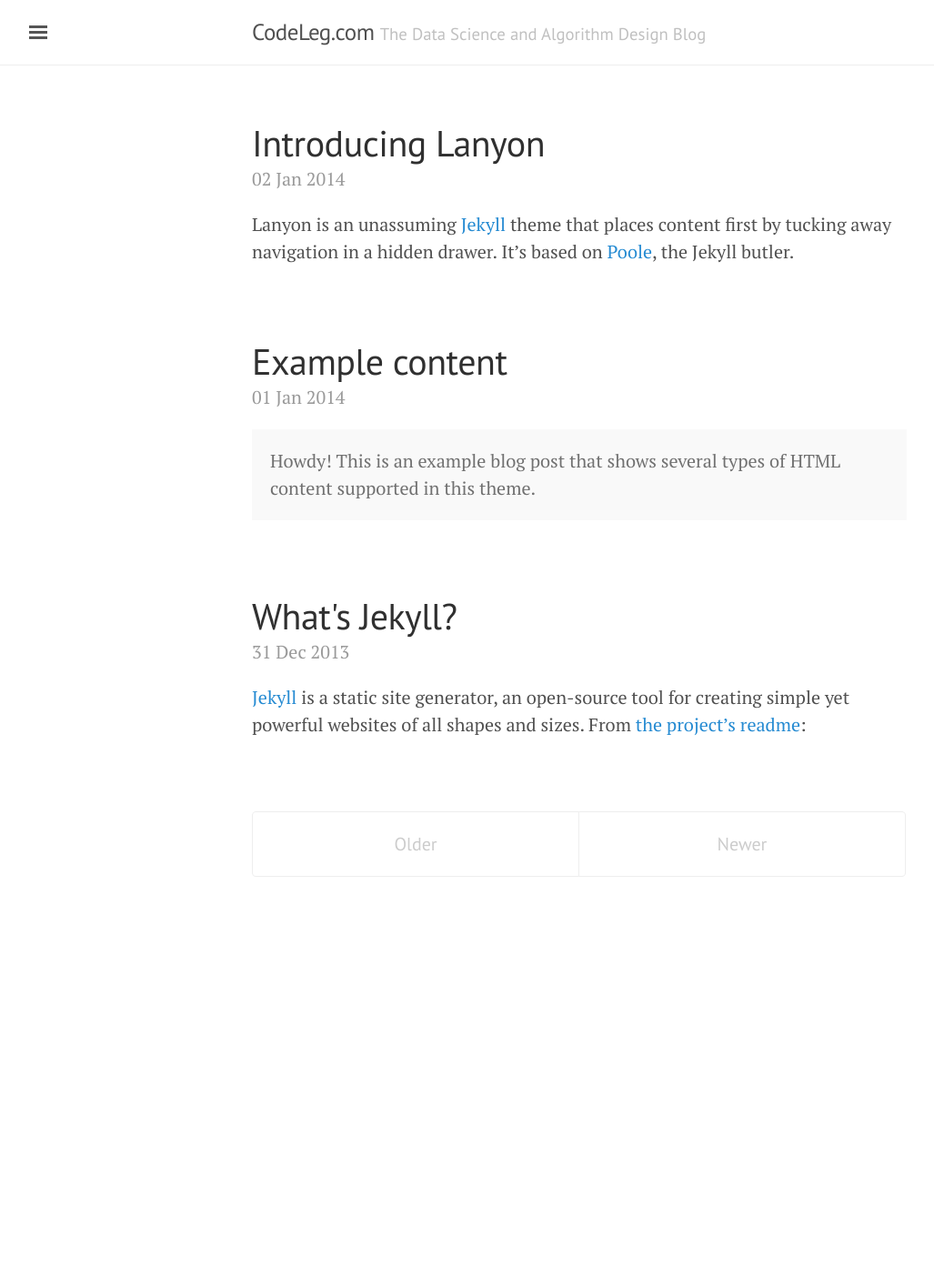
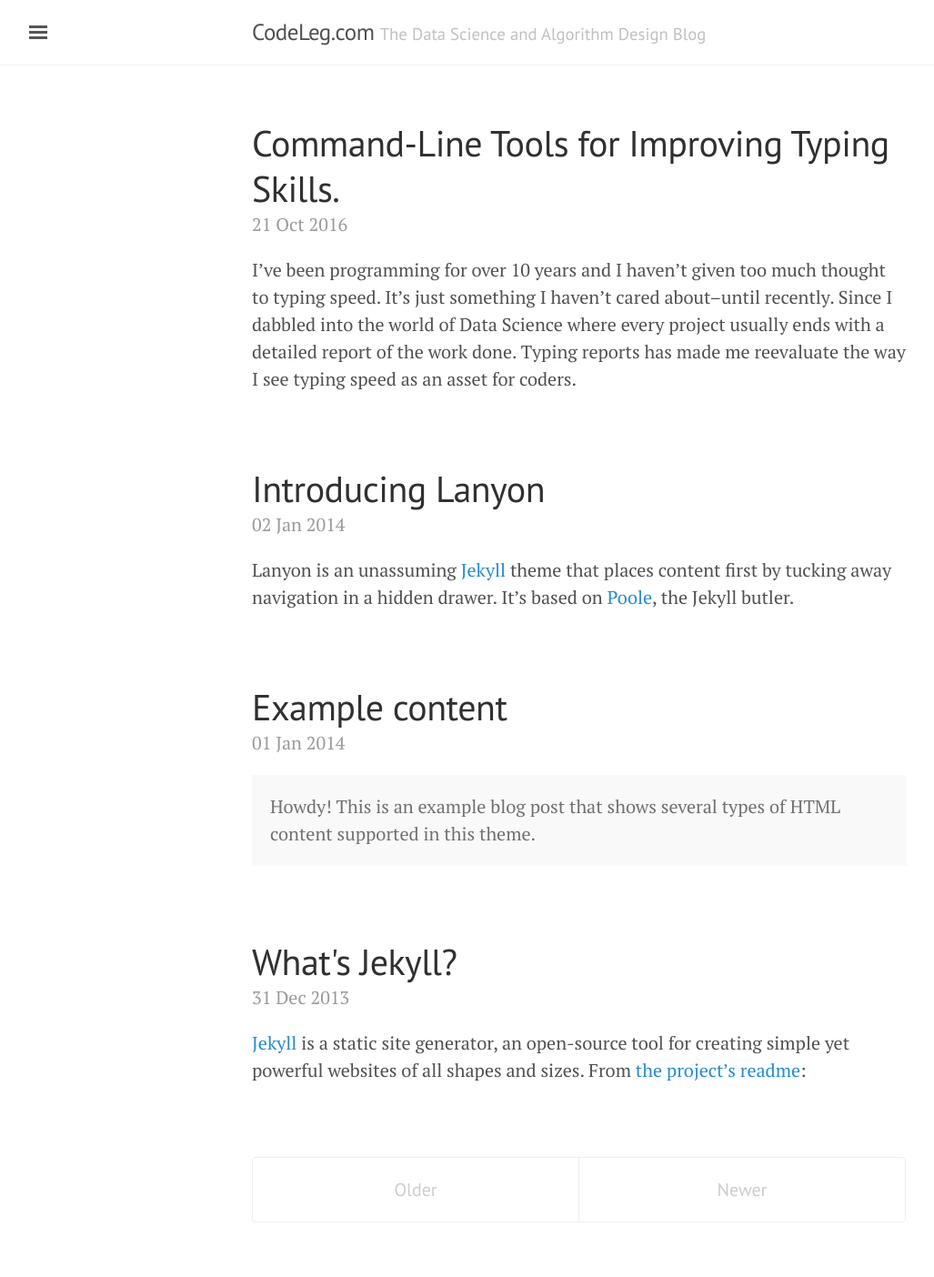
Before and after one commit to bosahchude/blog, a Jekyll site: the page built from index.html, in a window 1280 px wide. Shown: the whole page at 91% size, without its empty margins (3-1030 px from the left). Built offline with Jekyll 4.4.1, drawn with Linux system fonts in a browser that asks for light colours; the list of posts is cut into pages by our own code; before the commit the page ends 1024 px from its top, so only the background shows below that; part of the change alters nothing that is shown.

Commit message:
Add "Typing Skills" blog entry

```diff
--- /dev/null
+++ b/_posts/2016-10-21-improving-typing-skills.md
@@ -0,0 +1,102 @@
+---
+layout: post
+title: Command-Line Tools for Improving Typing Skills.
+date: 2016-10-21
+category: reporting
+---
+I've been programming for over 10 years and I haven't given too much thought to
+typing speed. It's just something I haven't cared about--until recently.
+Since I dabbled into the world of Data Science where every project usually ends
+with a detailed report of the work done. Typing reports has made me reevaluate
+the way I see typing speed as an asset for coders.
+
+So far, I've found that having a less than decent typing speed is kind of a big
+deal. When writing only code, your typing speed does matter but not as much
+because you spend 80% of your time thinking and debugging your code and the
+other 20% of your time is when you get to apply your typing skills. Even still,
+you get a nice boost thanks to the refactoring tools available in most modern
+IDEs.
+
+When typing a report, it's a whole different ball game. Reports are the bogeyman
+of programmers. Nobody wants to get stuck doing them. They are boring yet they
+have to be precise and there is no room for error.
+
+Having a good speed can certainly make the data analysis and reporting process a lot more enjoyable. I've
+seen reports that should take maximum of 5 hours stretch into 18 hours because
+the programmer is typing like a snail, grinding out words at 20wpm.
+
+The Wikipedia article on typing speed says that only half of the
+population has the finger dexterity to exceed 40wpm. I'm not okay with that.
+No matter your job description, you should strive to type at 70wpm. That should
+be the minimum.
+
+If you aren't typing at that 100wpm yet, you should pick up one
+of the tools I recommend below. They are open source, command-line based tools
+that would help you the way they have helped me improve my typing skills.
+
+The typing tutors I recommend are:
+
+1. [GNU Typist]()
+2. [Typespeed]()
+
+Unlike generic typing tutors out there like Mavis Beacon, these two apps are
+multiplatform, extremely lightweight and customizable to the core. I've used
+them extensively and I like to go over what I like about them.
+
+## GNU Typist
+
+Amazing--the only word that really describes this piece of software. If you're
+just learning to touch type, there is no better tool out there for you.
+
+![GNU Typist]({{site.baseurl}}/assets/images/GNU-Typist-1.jpg)
+
+With resources for typist of all levels, GNU Typist makes removes the distraction
+involved with traditional typing tutors leaving you with nothing but your white
+text on a black background which helps with concentration.
+
+![GNU Typist]({{site.baseurl}}/assets/images/GNU-Typist.jpg)
+
+Here's what I like most about GNU Typist:
+
+1. Support for alternative keyboard layouts including Dvorak and Colemak.
+2. Extremely lightweight (>500kb)
+3. Multiplatform and Open Source (Take that Mavis Beacon!)
+4. Hands down the best touch typing course I've ever seen. Unlike other typing
+tutors, GNU Typist focuses on teaching you the most used characters and vowels
+so you're typing full words and sentences after just learning the position of only
+10 characters on the keyboard.
+5. Comes with detailed documentation that show you how to plug in special
+languages or custom lessons
+
+## Typespeed
+
+Typespeed fills a void that I felt was really lacking in GNU Typist--Games.
+Seriously, whoever thought leaving out games from GNU Typist was a good idea
+need to question their need to suck the fun out of life.
+
+![Typespeed]({{site.baseurl}}/assets/images/Typespeed.jpg)
+
+If you already know how to touch type and just looking for a 3 minute commitment
+during a rest to blow off steam, Typespeed is your best friend.
+
+The beauty of Typespeed is that you get to familiarize yourself with your
+programming language of choice while also having fun. It comes with presets of
+C# keywords, Dos and Unix Commands. You can also add the keywords of a programming
+language, framework and platform. You can even add those curly and square brackets
+`[] {}` that slow programmers down a lot.
+
+![Typespeed]({{site.baseurl}}/assets/images/Typespeed-2.jpg)
+
+I've added most of the Python and R keywords to my Typespeed and it has really
+helped with remembering things in addition to improving speed.
+
+### Summary
+
+Improve your typing skills with GNU Typist and Typespeed. Don't be stuck in a
+state of 'Terminal Mediocrity', what ever your typing speed is, you could always
+add more WPM.
+
+The time savings from having a fast typing speed piles up. Leaving
+the office at 5pm instead of 6pm might not matter much at first glance but when
+you add up the potential time savings over the period of a year, it becomes
+significant.
--- a/about.md
+++ b/about.md
@@ -3,28 +3,12 @@ layout: page
 title: About
 ---
 
-<p class="message">
-  Hey there! This page is included as an example. Feel free to customize it for your own use upon downloading. Carry on!
+{{ site.description }}
+
+<p align="center">
+
+![Bosah Chude]({{site.baseurl}}/assets/chude.jpg)
+
 </p>
 
-In the novel, *The Strange Case of Dr. Jeykll and Mr. Hyde*, Mr. Poole is Dr. Jekyll's virtuous and loyal butler. Similarly, Poole is an upstanding and effective butler that helps you build Jekyll themes. It's made by [@mdo](https://twitter.com/mdo).
-
-There are currently two themes built on Poole:
-
-* [Hyde](http://hyde.getpoole.com)
-* [Lanyon](http://lanyon.getpoole.com)
-
-Learn more and contribute on [GitHub](https://github.com/poole).
-
-## Setup
-
-Some fun facts about the setup of this project include:
-
-* Built for [Jekyll](http://jekyllrb.com)
-* Developed on GitHub and hosted for free on [GitHub Pages](https://pages.github.com)
-* Coded with [Sublime Text 2](http://sublimetext.com), an amazing code editor
-* Designed and developed while listening to music like [Blood Bros Trilogy](https://soundcloud.com/maddecent/sets/blood-bros-series)
-
-Have questions or suggestions? Feel free to [open an issue on GitHub](https://github.com/poole/issues/new) or [ask me on Twitter](https://twitter.com/mdo).
-
-Thanks for reading!
+Interested in contacting me? Shoot me an email via chude@codeleg.com
```
Also changed, not shown: README.md, assets/chude.jpg, assets/images/GNU-Typist-1.jpg (added), assets/images/GNU-Typist.jpg (added), assets/images/Typespeed-2.jpg (added), assets/images/Typespeed.jpg (added).
